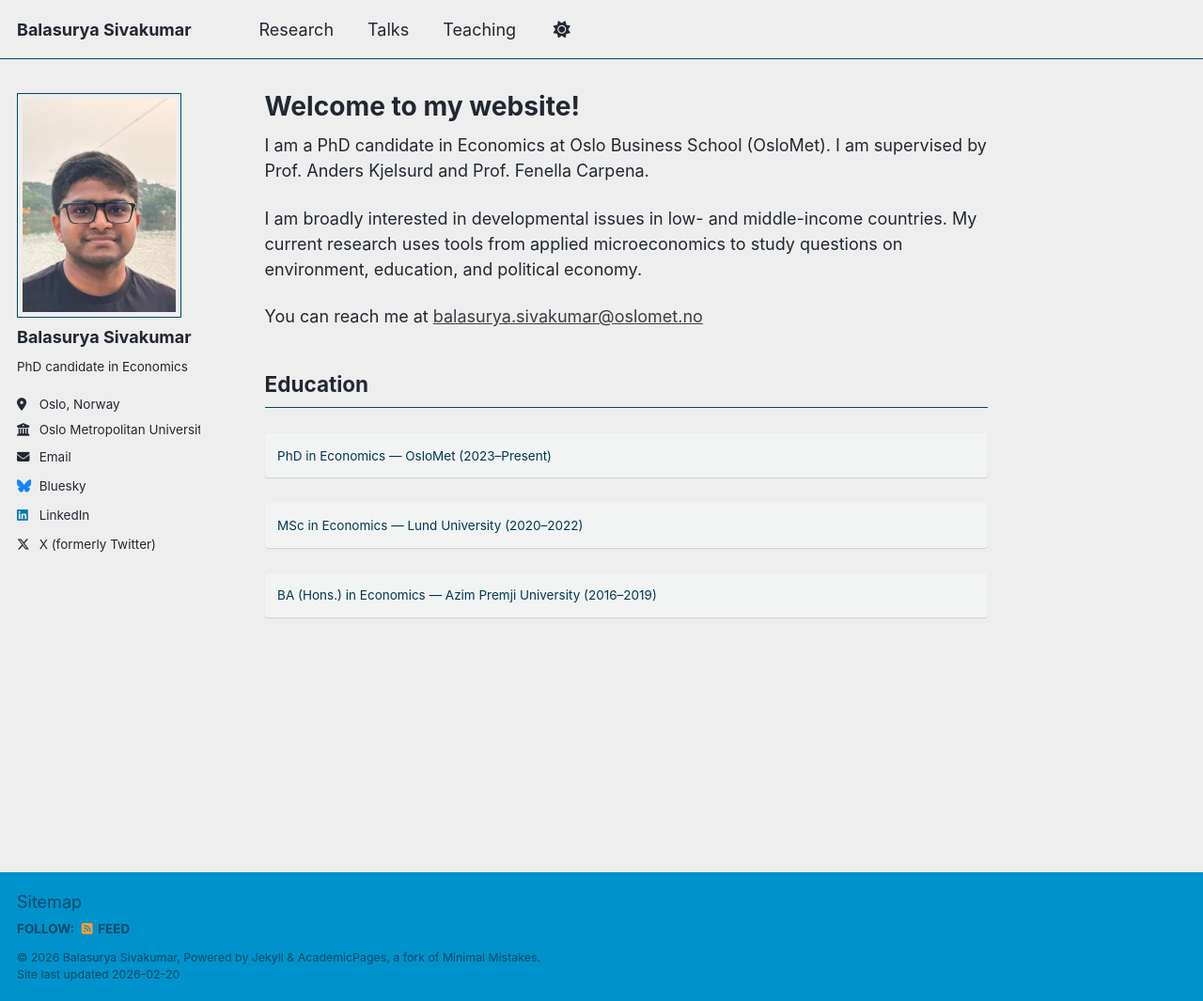
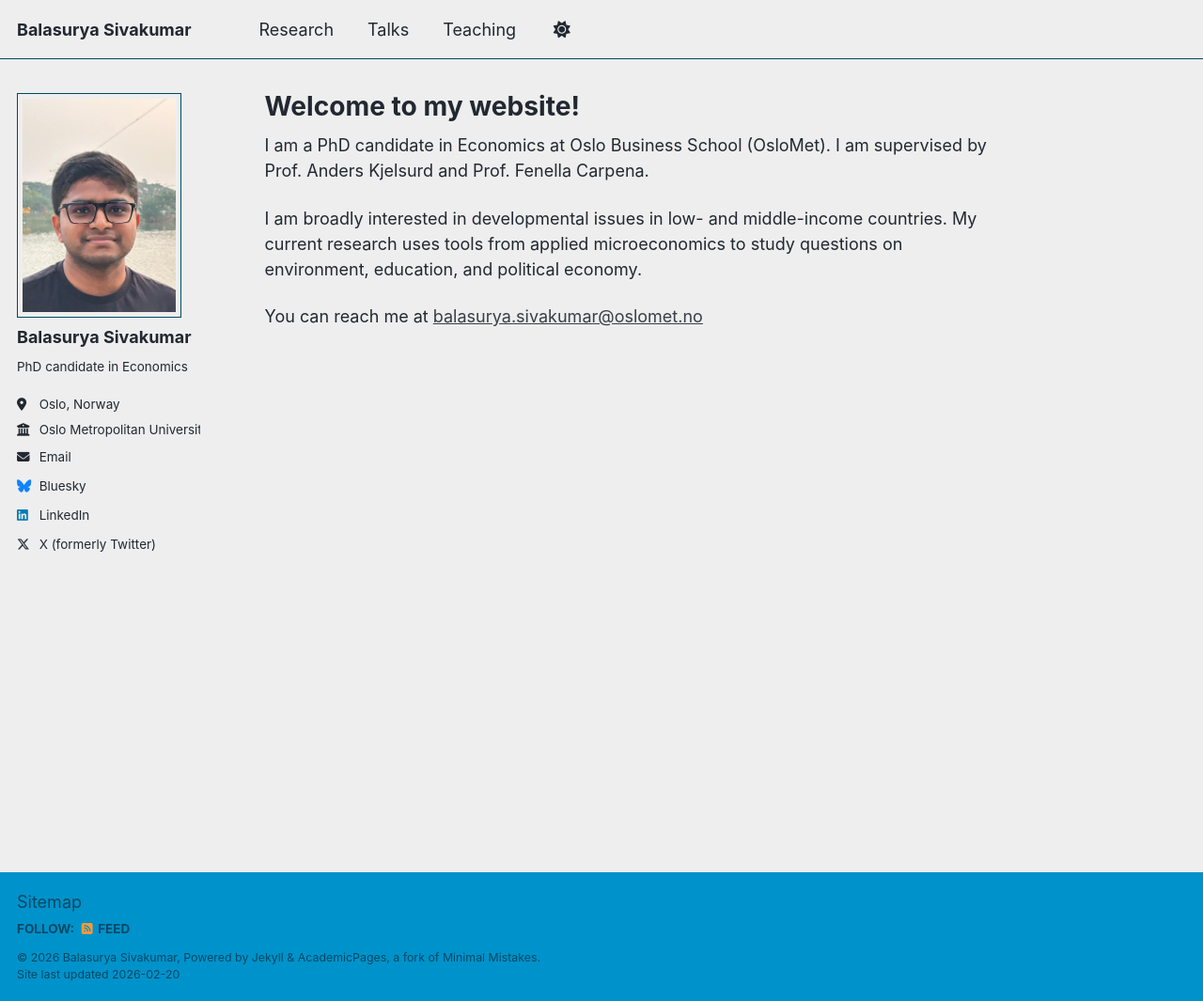
Before and after one commit to BalasuryaSivakumar/balasuryasivakumar.github.io, a Jekyll site: the page built from _pages/about.md, in a window 1280 px wide and 1065 px high. Shown: the whole window at 94% size. Built offline with Jekyll 4.4.1, drawn with Linux system fonts in a browser that asks for light colours; a script that is not in the unit is left out.

Commit message:
Update about.md

```diff
--- a/_pages/about.md
+++ b/_pages/about.md
@@ -11,14 +11,3 @@ I am a PhD candidate in Economics at Oslo Business School (OsloMet). I am superv
 I am broadly interested in developmental issues in low- and middle-income countries. My current research uses tools from applied microeconomics to study questions on environment, education, and political economy.
 
 You can reach me at <balasurya.sivakumar@oslomet.no>
-
-## Education
-
-{: .notice--primary}
-PhD in Economics — OsloMet (2023–Present)
-
-{: .notice--primary}
-MSc in Economics — Lund University (2020–2022)
-
-{: .notice--primary}
-BA (Hons.) in Economics — Azim Premji University (2016–2019)
```
